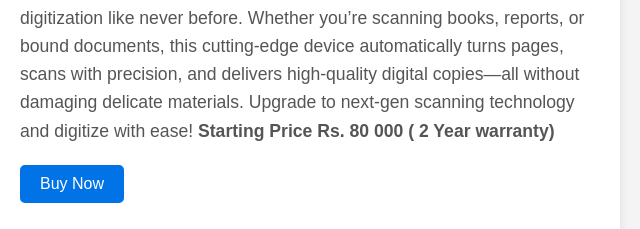
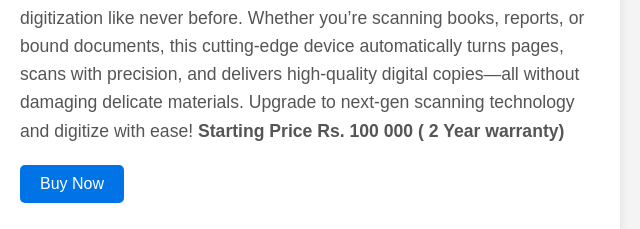
Before and after one commit to Thiviru-R/vexan, a plain HTML site: page index.html in a window 1280 px wide. Shown: the part 891-1120 px from the top of the page, 640-1280 px from the left. Drawn offline with Linux system fonts and the light colour scheme.

Commit message:
Add files via upload

```diff
--- a/index.html
+++ b/index.html
@@ -550,7 +550,7 @@ header::before {
 
 Say goodbye to manual page flipping and hello to seamless automation! Our Automatic Page-Turning Scanner is designed to streamline document digitization like never before. Whether you’re scanning books, reports, or bound documents, this cutting-edge device automatically turns pages, scans with precision, and delivers high-quality digital copies—all without damaging delicate materials.
 
-Upgrade to next-gen scanning technology and digitize with ease! <b>Starting Price Rs. 80 000 ( 2 Year warranty)</b> </p>
+Upgrade to next-gen scanning technology and digitize with ease! <b>Starting Price Rs. 100 000 ( 2 Year warranty)</b> </p>
             <button>Buy Now</button>
         </div>
     </div>
```
